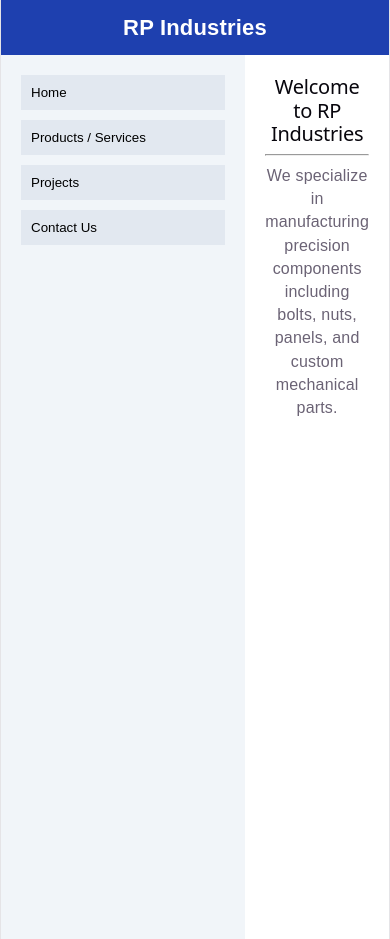
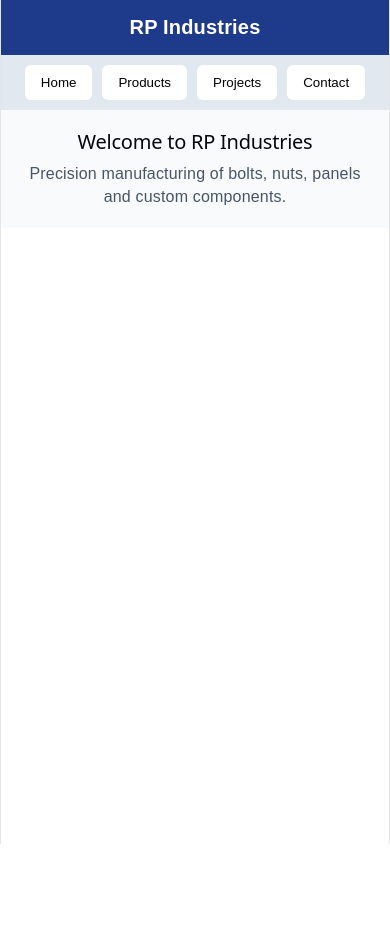
Before and after one commit to Ramakrishna-Acharya/rp-industries, a React (Vite) app: page / in a window 390 px wide. After the commit the page ends 844 px from the top, so only its background shows below. Built offline with nearby package versions, Linux system fonts and the light colour scheme.

Commit message:
3rd April Mobile Friendly Release

```diff
--- a/src/App.jsx
+++ b/src/App.jsx
@@ -1,6 +1,6 @@
 import { useState } from "react";
 
-// ✅ IMPORT IMAGES (make sure names match EXACTLY)
+// images (keep your fixed names)
 import img1 from "./assets/bolt.jpg";
 import img2 from "./assets/nut.jpg";
 import img3 from "./assets/panel.jpg";
@@ -15,19 +15,14 @@ function App() {
     <div style={styles.container}>
 
       {/* TOP BAR */}
-      <div style={styles.topbar}>
-        RP Industries
-      </div>
+      <div style={styles.topbar}>RP Industries</div>
 
-      {/* MAIN */}
-      <div style={styles.main}>
-
-        {/* SIDEBAR */}
-        <div style={styles.sidebar}>
-          <button onClick={() => setPage("home")} style={styles.btn}>Home</button>
-          <button onClick={() => setPage("products")} style={styles.btn}>Products / Services</button>
-          <button onClick={() => setPage("projects")} style={styles.btn}>Projects</button>
-          <button onClick={() => setPage("contact")} style={styles.btn}>Contact Us</button>
+      {/* NAV (mobile + desktop) */}
+      <div style={styles.navbar}>
+        <button onClick={() => setPage("home")} style={styles.navBtn}>Home</button>
+        <button onClick={() => setPage("products")} style={styles.navBtn}>Products</button>
+        <button onClick={() => setPage("projects")} style={styles.navBtn}>Projects</button>
+        <button onClick={() => setPage("contact")} style={styles.navBtn}>Contact</button>
       </div>
 
       {/* CONTENT */}
@@ -39,20 +34,17 @@ function App() {
       </div>
 
     </div>
-    </div>
   );
 }
 
-/* ================= PAGES ================= */
+/* ===== PAGES ===== */
 
 function Home() {
   return (
     <div>
       <h2>Welcome to RP Industries</h2>
-      <hr />
-      <p>
-        We specialize in manufacturing precision components including bolts,
-        nuts, panels, and custom mechanical parts.
+      <p style={styles.text}>
+        Precision manufacturing of bolts, nuts, panels and custom components.
       </p>
     </div>
   );
@@ -64,12 +56,12 @@ function Products() {
       <h2>Products / Services</h2>
 
       <div style={styles.grid}>
-        <img src={img1} alt="Bolt" style={styles.image} />
-        <img src={img2} alt="Nut" style={styles.image} />
-        <img src={img3} alt="Panel" style={styles.image} />
-        <img src={img4} alt="Part 4" style={styles.image} />
-        <img src={img5} alt="Part 5" style={styles.image} />
-        <img src={img6} alt="Part 6" style={styles.image} />
+        <img src={img1} style={styles.image} />
+        <img src={img2} style={styles.image} />
+        <img src={img3} style={styles.image} />
+        <img src={img4} style={styles.image} />
+        <img src={img5} style={styles.image} />
+        <img src={img6} style={styles.image} />
       </div>
     </div>
   );
@@ -79,8 +71,8 @@ function Projects() {
   return (
     <div>
       <h2>Projects</h2>
-      <p>
-        Delivered high-quality components for automotive and industrial clients.
+      <p style={styles.text}>
+        Delivered high-quality industrial and automotive components with precision.
       </p>
     </div>
   );
@@ -91,72 +83,76 @@ function Contact() {
     <div>
       <h2>Contact Us</h2>
       <p>RP Industries</p>
-      <p>Location: Pune, India</p>
-      <p>Phone: +91-XXXXXXXXXX</p>
-      <p>Email: contact@rpindustries.com</p>
+      <p>Pune, India</p>
+      <p>+91-XXXXXXXXXX</p>
+      <p>contact@rpindustries.com</p>
 
-      <img
-        src={img1}
-        alt="Workshop"
-        style={{ marginTop: "20px", width: "300px" }}
-      />
+      <img src={img1} style={styles.workshop} />
     </div>
   );
 }
 
-/* ================= STYLES ================= */
+/* ===== STYLES ===== */
 
 const styles = {
   container: {
     fontFamily: "Arial, sans-serif",
+    background: "#f8fafc",
   },
 
   topbar: {
-    background: "#1e40af",
+    background: "#1e3a8a",
     color: "white",
     padding: "16px",
-    fontSize: "22px",
+    fontSize: "20px",
     fontWeight: "bold",
+    textAlign: "center",
   },
 
-  main: {
+  navbar: {
     display: "flex",
+    justifyContent: "center",
+    gap: "10px",
+    flexWrap: "wrap",
+    padding: "10px",
+    background: "#e2e8f0",
   },
 
-  sidebar: {
-    width: "220px",
-    background: "#f1f5f9",
-    padding: "20px",
-    display: "flex",
-    flexDirection: "column",
-    gap: "10px",
-    minHeight: "100vh",
-  },
-
-  btn: {
-    padding: "10px",
+  navBtn: {
+    padding: "10px 16px",
     border: "none",
-    background: "#e2e8f0",
+    background: "white",
+    borderRadius: "6px",
     cursor: "pointer",
-    textAlign: "left",
+    fontWeight: "500",
   },
 
   content: {
-    flex: 1,
     padding: "20px",
+  },
+
+  text: {
+    color: "#475569",
   },
 
   grid: {
     display: "grid",
-    gridTemplateColumns: "repeat(3, 1fr)",
+    gridTemplateColumns: "repeat(auto-fit, minmax(120px, 1fr))",
     gap: "15px",
     marginTop: "20px",
   },
 
   image: {
     width: "100%",
-    height: "150px",
+    height: "120px",
     objectFit: "cover",
+    borderRadius: "8px",
+  },
+
+  workshop: {
+    width: "100%",
+    maxWidth: "400px",
+    marginTop: "20px",
     borderRadius: "8px",
   },
 };
```
Lines whose indentation alone changed are shown as unchanged.
